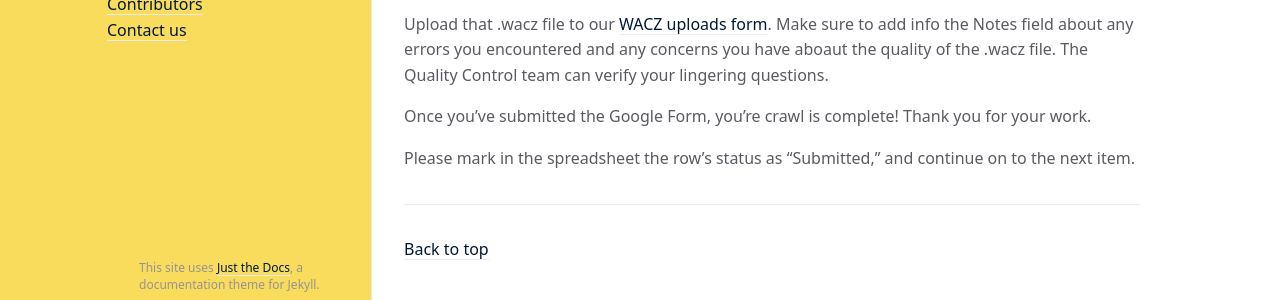
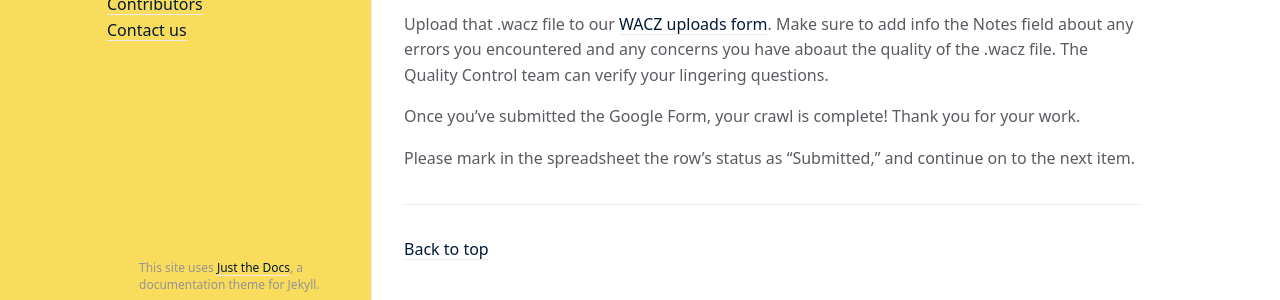
Before and after one commit to sucho-archiving/sucho-archiving.github.io, a Jekyll site: the page built from browsertrix.md, in a window 1280 px wide and 900 px high, scrolled down 4536 px. Shown: the part 590-890 px from the top of the window. Built offline with Jekyll 4.4.1, drawn with Linux system fonts in a browser that asks for light colours.

Commit message:
Fix one more typo

```diff
--- a/browsertrix.md
+++ b/browsertrix.md
@@ -137,6 +137,6 @@ Verify the website was captured by uploading the .wacz file to the Webrecorder's
 
 Upload that .wacz file to our [WACZ uploads form](https://forms.gle/N18MxWgoHtPB2xpz8). Make sure to add info the Notes field about any errors you encountered and any concerns you have aboaut the quality of the .wacz file. The Quality Control team can verify your lingering questions.
 
-Once you've submitted the Google Form, you're crawl is complete! Thank you for your work.
+Once you've submitted the Google Form, your crawl is complete! Thank you for your work.
 
 Please mark in the spreadsheet the row's status as "Submitted," and continue on to the next item.
```
